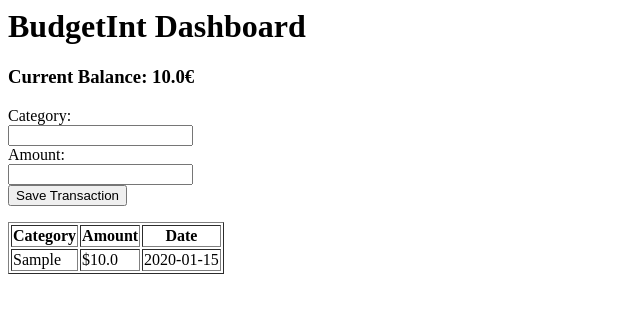
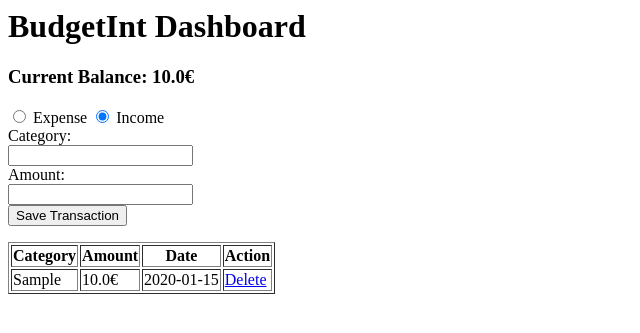
Before and after one commit to veseling02/expense-tracker-sqlite, a Flask app: page / in a window 1280 px wide. Shown: the top 333 px of the page, without its empty margins (0-640 px from the left). Run offline with Flask 3, Linux system fonts and the light colour scheme; tables that the repository leaves empty hold one stand-in row (values such as "Sample post").

Commit message:
implement transaction handling and delete functionality in app

```diff
--- a/app.py
+++ b/app.py
@@ -1,17 +1,37 @@
-from flask import Flask, render_template
-from database import get_all_trans
+from flask import Flask, render_template, request, redirect, url_for
+import database as db
+from datetime import datetime
+
 
 app = Flask(__name__)
 
 @app.route("/")
 
 def index():
-    transactions = get_all_trans()
-    total = sum(t.amount for t in transactions)
+    transactions = db.get_all_trans()
+    total = round(sum(t.amount for t in transactions), 2)
     print(f"DEBUG: Found {len(transactions)} transactions")
 
     return render_template("index.html", trans_list=transactions, balance=total)
 
+@app.route("/add", methods=["POST"])
+def handle_add():
+    tx_type = request.form.get("tx_type")
+    categ = request.form.get("categ_name")
+    amount = float(request.form.get("amount_val"))
+    today = datetime.now().strftime("%d-%m-%Y")
+
+    if tx_type == "Expense":
+        amount = -abs(amount)
+
+    db.create_transaction(tx_type, categ, amount, today)
+
+    return redirect(url_for("index"))
+
+@app.route("/delete/<int:transaction_id>")
+def handle_delete(transaction_id):
+    db.delete_transaction(transaction_id)
+    return redirect(url_for("index"))
 
 
 if __name__ == "__main__":
--- a/templates/index.html
+++ b/templates/index.html
@@ -2,6 +2,12 @@
 <h3>Current Balance: {{ balance }}€</h3>
 
 <form action="/add" method="POST">
+    <div>
+        <input type="radio" id="expense" name="tx_type" value="Expense" checked>
+        <label for="expense">Expense</label>
+        <input type="radio" id="income" name="tx_type" value="Income" checked>
+        <label for="income">Income</label>
+    </div>
     <label for="tx_category">Category:</label><br>
     <input type="text" id="tx_category" name="categ_name" required><br>
 
@@ -17,14 +23,21 @@
             <th>Category</th>
             <th>Amount</th>
             <th>Date</th>
+            <th>Action</th>
         </tr>
     </thead>
     <tbody>
         {% for tx in trans_list %}
         <tr>
             <td>{{ tx.category }}</td>
-            <td>${{ tx.amount }}</td>
+            <td>{{ tx.amount }}€</td>
             <td>{{ tx.date }}</td>
+            <td>
+                <a href="{{url_for('handle_delete', transaction_id=tx.id) }}"
+                onclick="return confirm('Delete this transaction?')">
+                Delete
+                </a>
+            </td>
         </tr>
         {% endfor %}
     </tbody>
```
